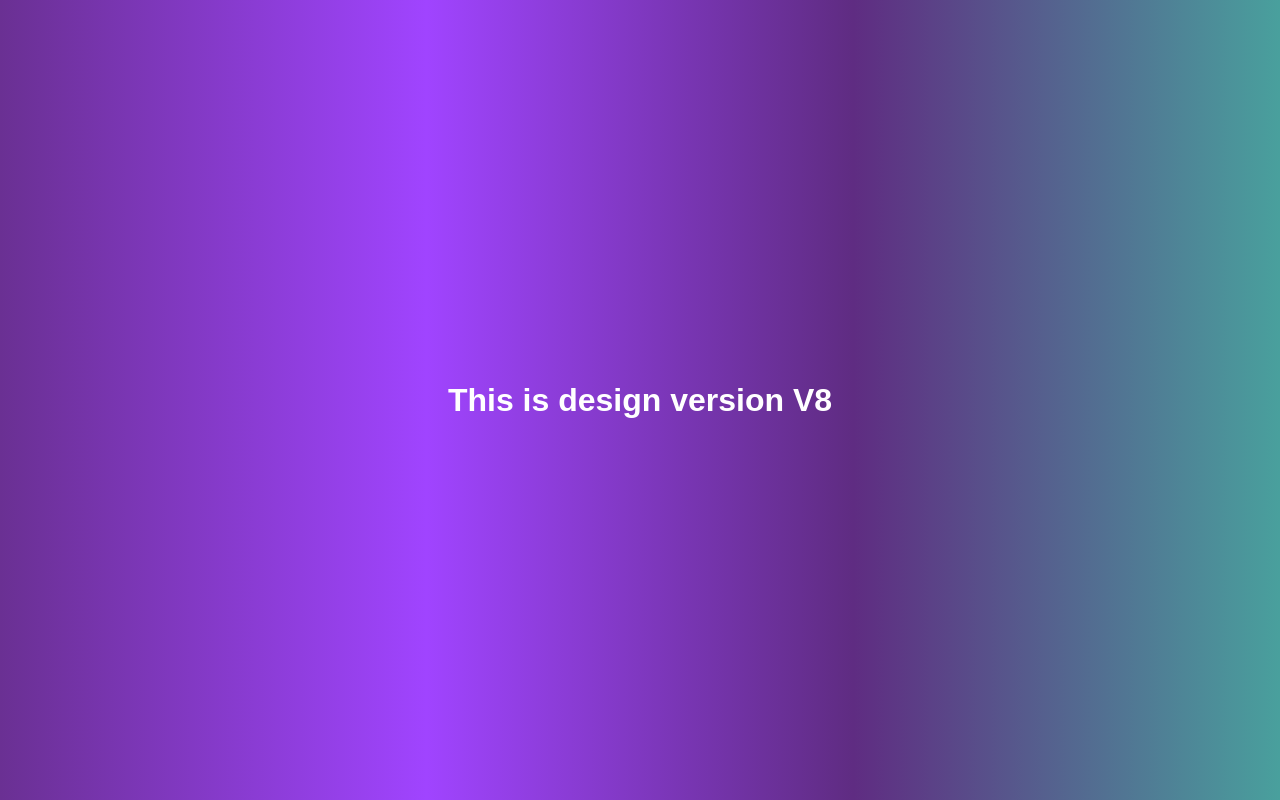
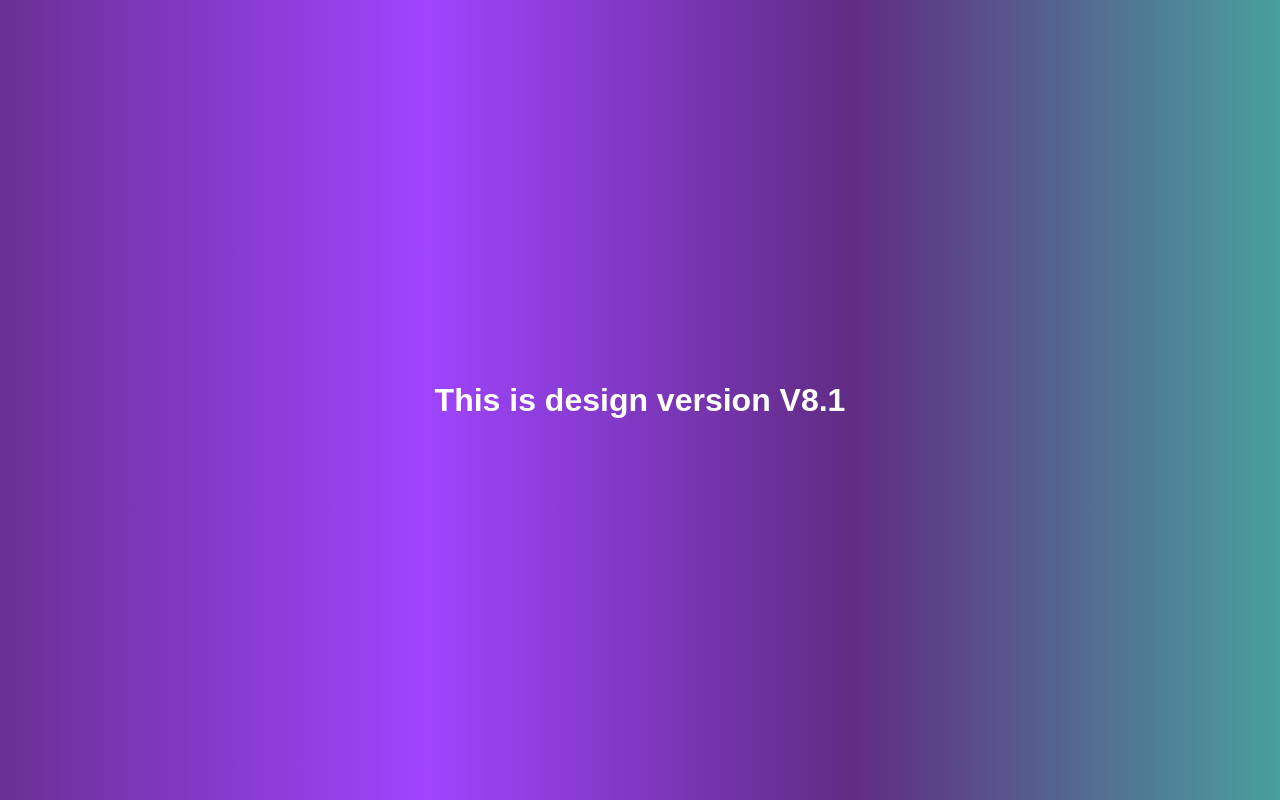
Before and after one commit to its-bijaya/git-repo, a plain HTML site: page index.html in a window 1280 px wide. Drawn offline with Linux system fonts and the light colour scheme.

Commit message:
Version 8 update

```diff
--- a/index.html
+++ b/index.html
@@ -7,7 +7,7 @@
     <title>Document</title>
 </head>
 <body>
-     <h1> This is design version V8</h1>
+     <h1> This is design version V8.1</h1>
 
 </body>
 </html>
```
